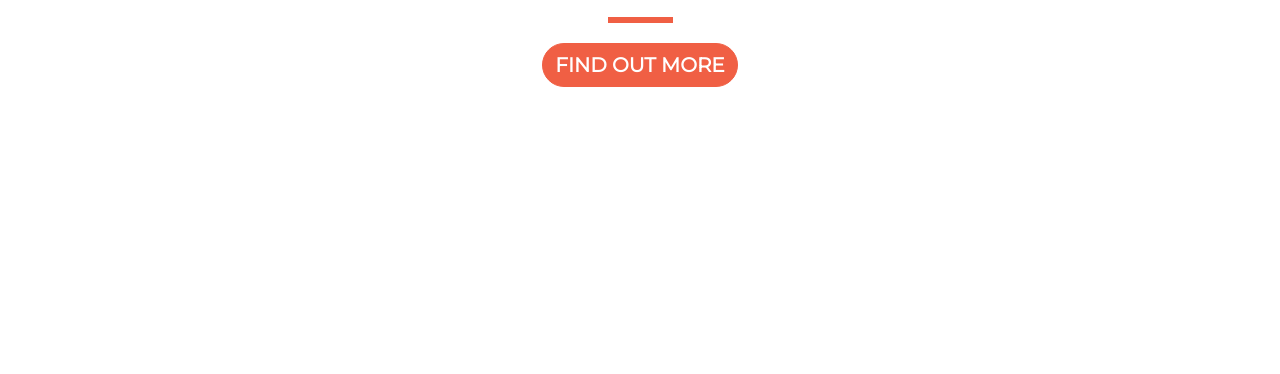
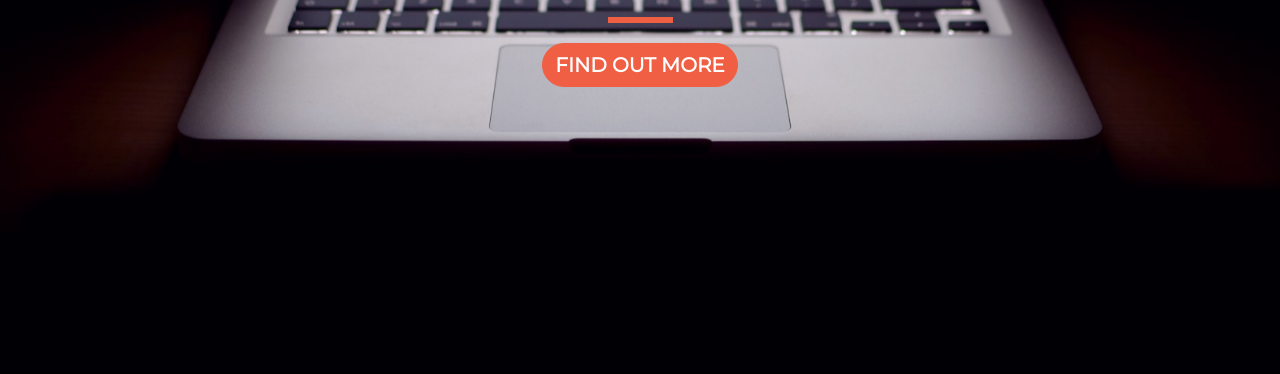
Before and after one commit to HemisCoding/startup-landingpage, a plain HTML site: page index.html in a window 1280 px wide. Shown: the part 426-800 px from the top of the page. Drawn offline with nearby package versions, Linux system fonts and the light colour scheme; the site is published under a folder, as on GitHub Pages, so addresses that start at the root find nothing.

Commit message:
Update style.css

```diff
--- a/style.css
+++ b/style.css
@@ -3,7 +3,7 @@ html {
   width: 100%;
   height: 100%;
   font-family: 'Montserrat', sans-serif;
-  background: url(/header.jpg) no-repeat center center fixed;
+  background: url(./header.jpg) no-repeat center center fixed;
   -webkit-background-size: cover;
   -moz-background-size: cover;
   -o-background-size: cover;
```
